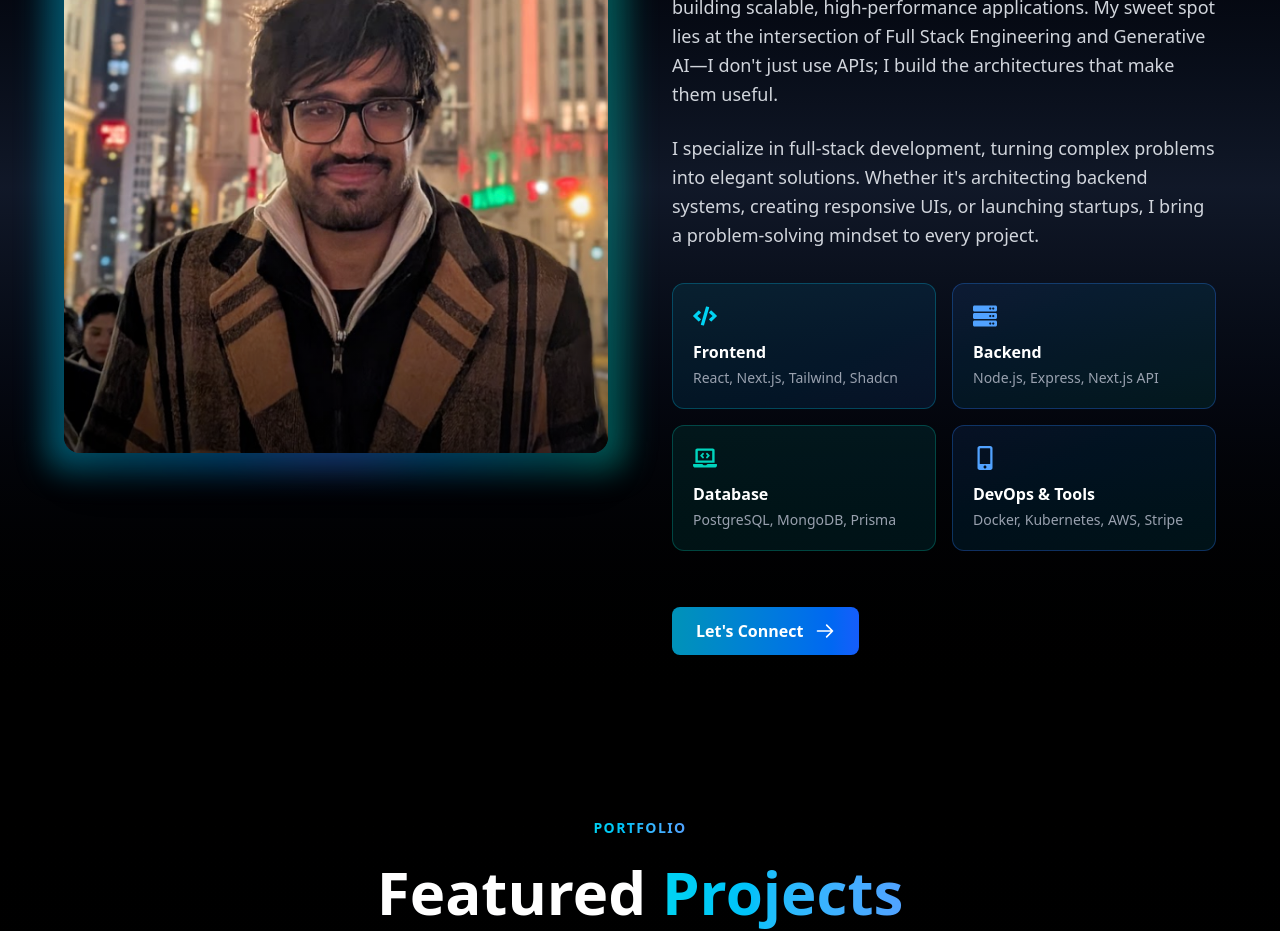
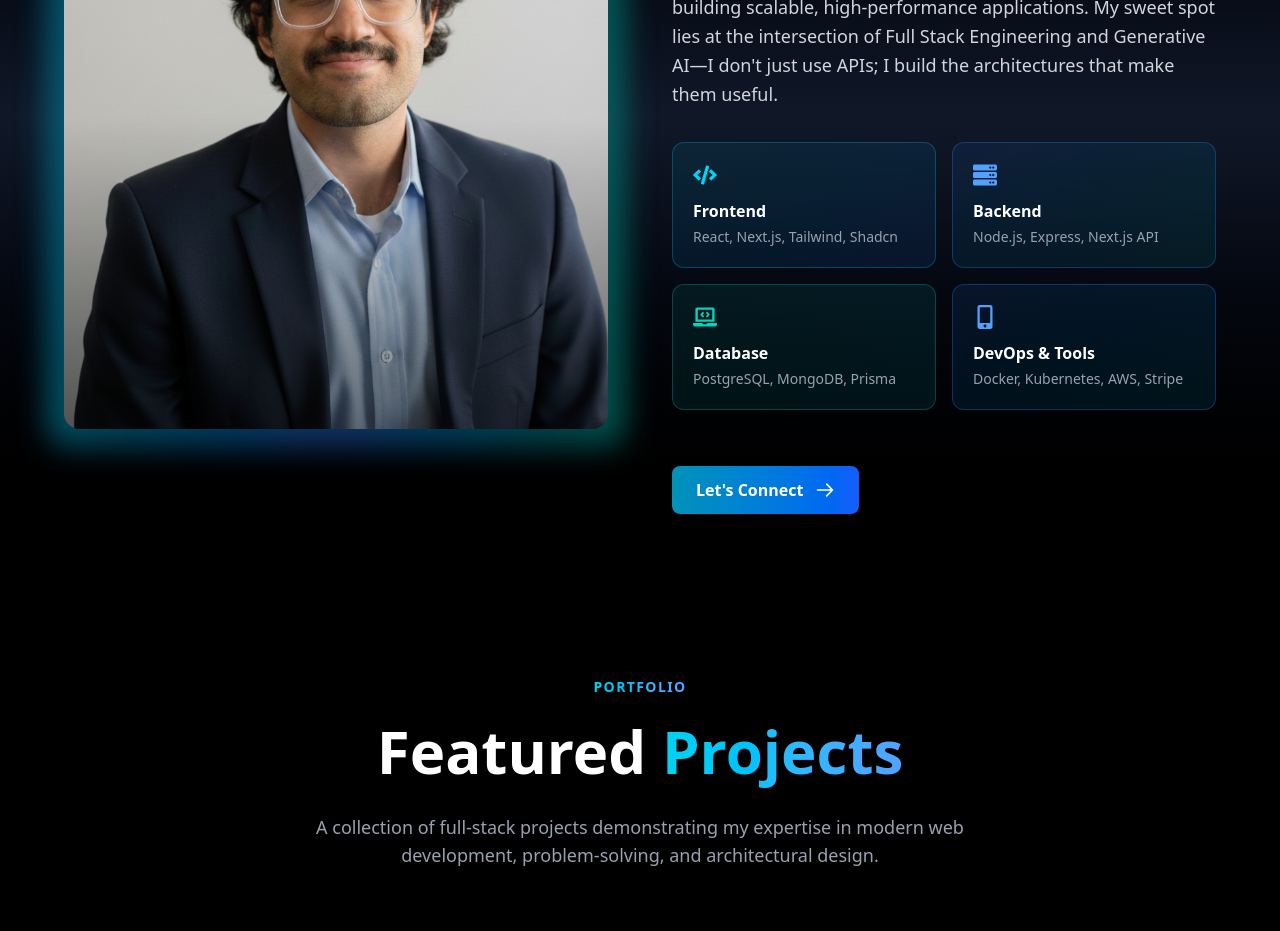
Before and after one commit to slayer1371/portfolio-final, a React (Vite) app: page / in a window 1280 px wide. Shown: the part 1160-2091 px from the top of the page. Built offline with nearby package versions, Linux system fonts and the light colour scheme.

Commit message:
removing useless code, improving photo

```diff
--- a/src/assets/About.jsx
+++ b/src/assets/About.jsx
@@ -81,12 +81,6 @@ const AboutSection = () => {
                 I am a Software Engineer and MS CS Graduate from the University of Notre Dame (Class of 2026), obsessed with building scalable, high-performance applications. My sweet spot lies at the intersection of Full Stack Engineering and Generative AI—I don't just use APIs; I build the architectures that make them useful.
               </motion.p>
 
-              <motion.p
-                className="text-lg text-gray-300 mb-8 leading-relaxed"
-                variants={itemVariants}
-              >
-                I specialize in full-stack development, turning complex problems into elegant solutions. Whether it's architecting backend systems, creating responsive UIs, or launching startups, I bring a problem-solving mindset to every project.
-              </motion.p>
             </div>
 
             {/* Skill Cards */}
```
Also changed, not shown: public/mrinal.png.
